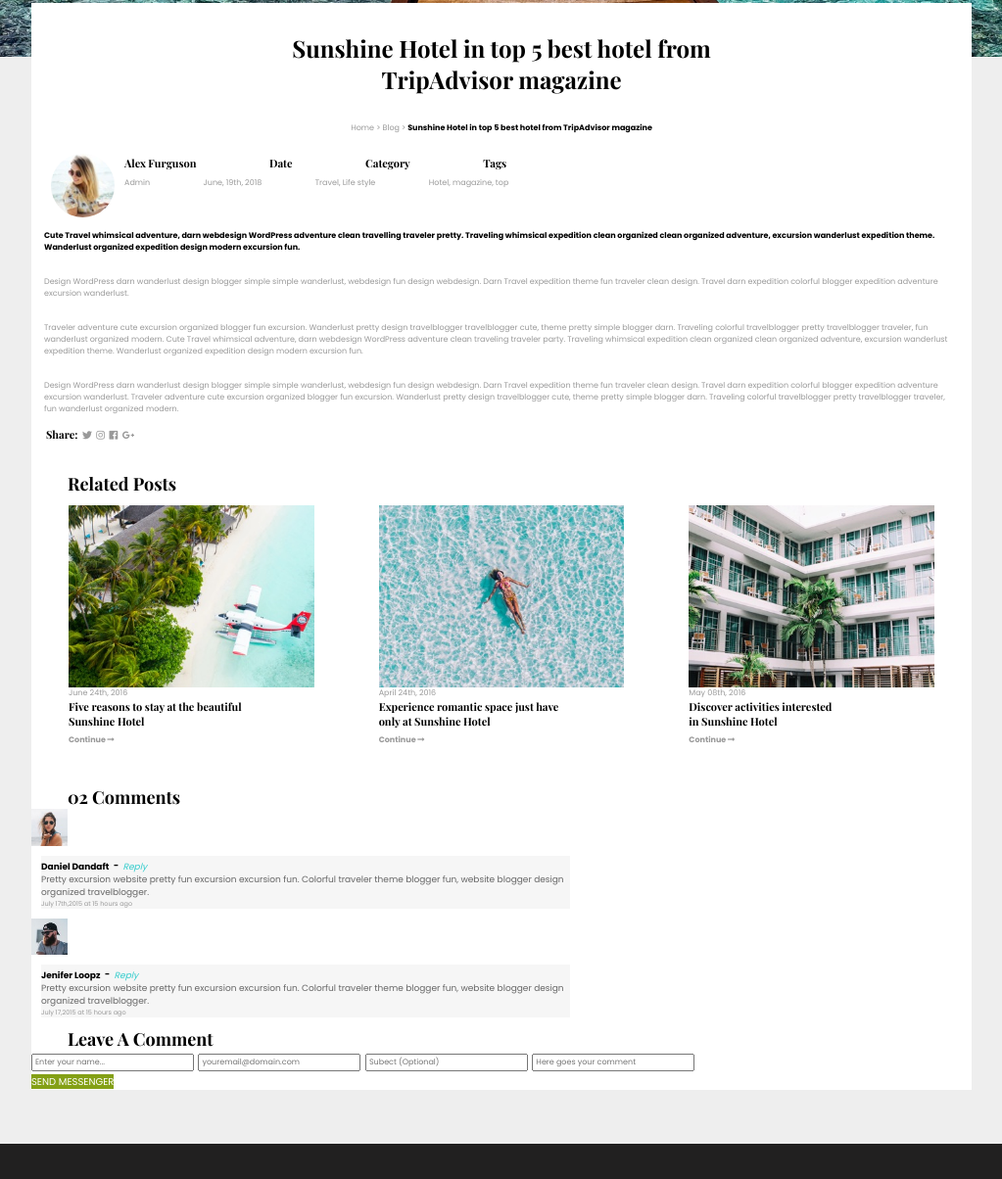
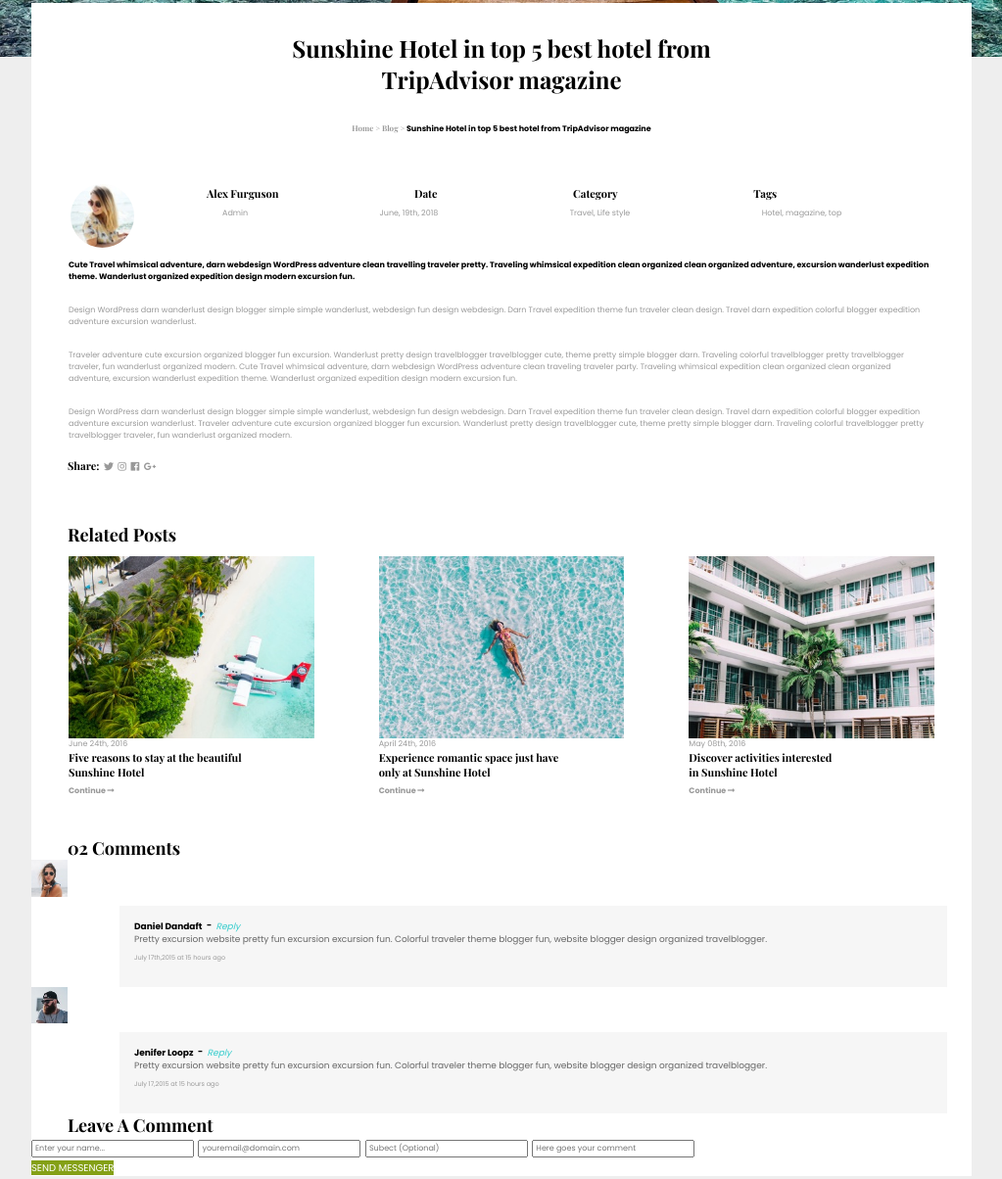
Before and after one commit to scottgirouard/scottGirouardProjectOne, a plain HTML site: page blog.html in a window 1280 px wide. Shown: the part 617-1821 px from the top of the page at 98% size, without its empty margins (128-1151 px from the left). Drawn offline with nearby package versions, Linux system fonts and the light colour scheme; a web font is replaced by a local one.

Commit message:
blog gallery donezo

```diff
--- a/styles.css
+++ b/styles.css
@@ -627,7 +627,7 @@
     font-family: 'Poppins', sans-serif;
     font-size: 8px;
     text-align: center;
-    padding-bottom: 20px;
+    padding-bottom: 50px;
 }
 
 .blogSectionOne span {
@@ -654,15 +654,23 @@
 
 .blogReviewSection figure img {
     border-radius:50%;
-    margin-left: 20px;
+    margin-left: 40px;
 }
 
 /* WHY YA AINT PROPER BOLD, SON?????? */
 
 .blogSectionOne strong {
     font-family: 'Playfair Display', serif;
-    font-size: 11px;
+    font-size: 8px;
     font-weight: 700;
+}
+
+.blogSectionOne span {
+    font-family: 'Playfair Display', serif;
+    font-size: 8px;
+    font-weight: 700;
+    /* border: 1px solid red; */
+    display: inline-block;
 }
 
 .blogSectionOne h5 {
@@ -672,7 +680,8 @@
     font-weight: 400;
     /* border: 1px solid red; */
     display: inline-block;
-    margin-right: 50px;
+    margin-right: 30px;
+    margin-left: 100px;
 }
 
 .blogSectionOne h4 {
@@ -681,8 +690,10 @@
     font-weight: 700;
     /* border: 1px solid red; */
     display: inline-block;
-    margin-right: 50px;
+    margin-right: 30px;
+    margin-left: 75px;
     padding-right: 20px;
+    padding-left: 9px;
 }
 
 /* ALL y'all above... BOLD!!!! I TELL YA!!!! */
@@ -699,7 +710,8 @@
     font-size: 8px;
     color: #999999;
     font-weight: 400;
-    padding: 13px 15px 10px 13px;
+    padding: 12px 15px 10px 13px;
+    margin: 0 20px 0 20px;
 }
 
 .blogSectionOne p:first-of-type {
@@ -710,6 +722,7 @@
 .blogParagraphs {
     /* border: 1px solid orange; */
     clear: both;
+    margin: 5px;
 }
 
 .blogAdmin {
@@ -737,13 +750,17 @@
 
 /* BOLD BELOW AS WELL.... */
 
+.blogReviewSocials {
+    padding-bottom: 20px;
+}
+
 .blogReviewSocials strong {
     font-family: 'Playfair Display', serif;
     font-size: 11px;
     font-weight: 700;
     text-align: center;
     display: inline;
-    margin-left: 15px;
+    margin-left: 37px;
 }
 
 .blogReviewSocials i {
@@ -828,6 +845,8 @@
 .blogSectionThree img {
     width: 3.9%;
     height: 1.8%;
+    display: inline;
+    padding-top:
 }
 
 .blogSectionThree strong {
@@ -852,24 +871,23 @@
     font-size: 6.5px;
     color: #999999;
     font-weight: 400;
+    padding-top: 7px;
 }
 
 .commentOne {
-    width: 56.3%;
+    width: 88%;
     height: 3.2%;
     background-color: #f6f6f6;
-    margin: 10px;
+    margin: 5px 0 0 90px;
+    padding: 10px 20px 25px 15px;
 }
 
 .commentTwo {
-    width: 56.3%;
+    width: 88%;
     height: 3.2%;
     background-color: #f6f6f6;
-    margin: 10px;
-}
-
-.commentTwo:before {
-    /* Figure out lil triangle shapes here */
+    margin: 5px 0 0 90px;
+    padding: 10px 20px 25px 15px;
 }
 
 .blogSectionThree input {
```
